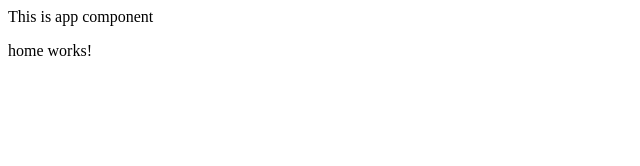
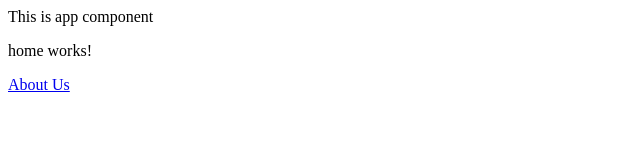
Before and after one commit to amanmyrats/airporttransfer, an Angular app in the folder frontend/: page / in a window 1280 px wide. Shown: the top 166 px of the page, without its empty margins (0-640 px from the left). Built offline with nearby package versions, Linux system fonts and the light colour scheme.

Commit message:
Testing code pipeline

```diff
--- a/frontend/src/app/pages/home/home.component.html
+++ b/frontend/src/app/pages/home/home.component.html
@@ -1 +1,2 @@
 <p>home works!</p>
+<a href="/aboutus">About Us</a>
```
